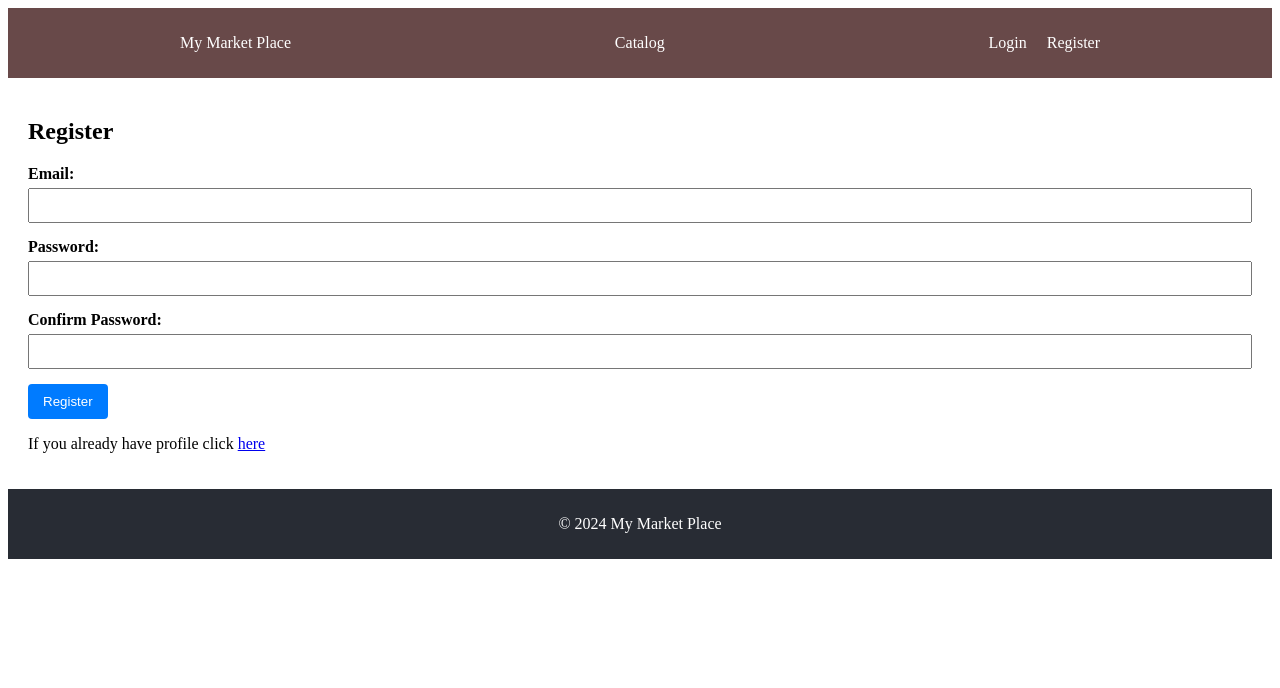
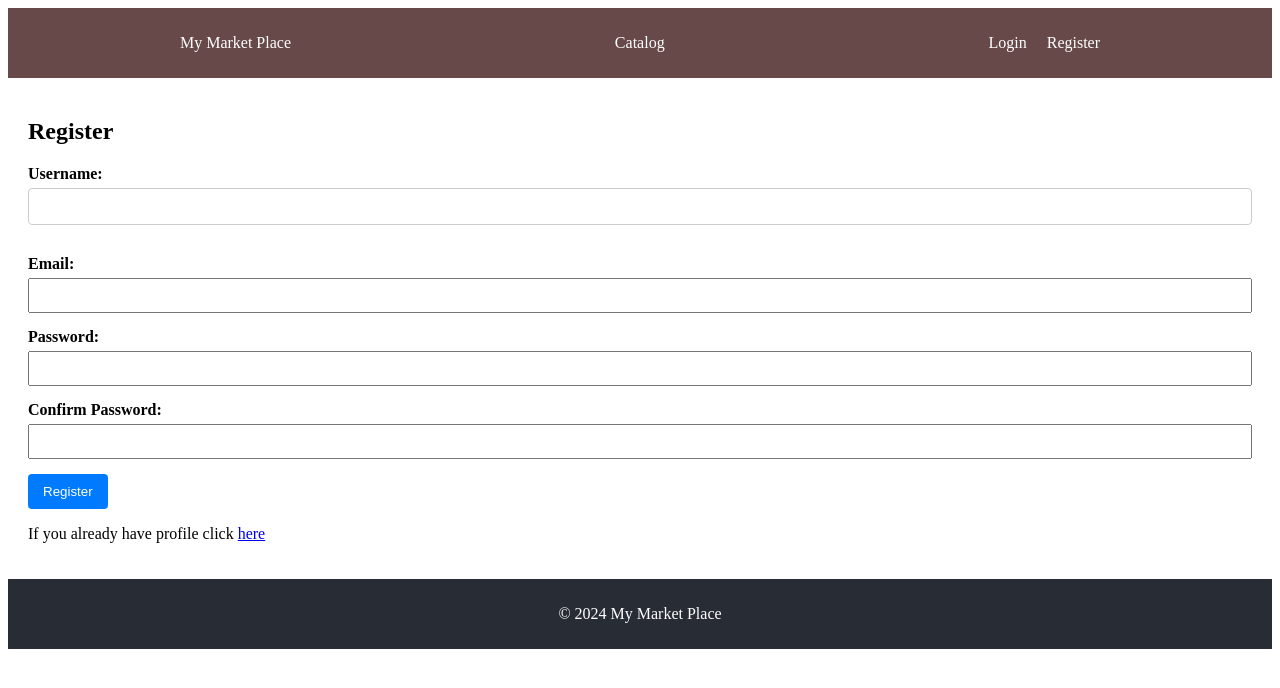
Before and after one commit to baito6u/my-market-place, a React (Vite) app in the folder client/: page /register in a window 1280 px wide. Shown: the top 688 px of the page. Built offline with nearby package versions, Linux system fonts and the light colour scheme.

Commit message:
add username field

```diff
--- a/client/src/components/register/RegisterPage.jsx
+++ b/client/src/components/register/RegisterPage.jsx
@@ -4,6 +4,7 @@ import AuthContext from "../../contexts/authContext";
 import useForm from "../../hooks/useForm";
 
 const RegisterFormKeys = {
+  Username: "username",
   Email: "email",
   Password: "password",
   Repass: "repass"
@@ -13,6 +14,7 @@ function RegisterPage() {
   const { registerSubmitHandler } = useContext(AuthContext);
   const {values, onChange, onSubmit} = useForm(registerSubmitHandler, {
     [RegisterFormKeys.Email]: "",
+    [RegisterFormKeys.Username]: "",
     [RegisterFormKeys.Password]: "",
     [RegisterFormKeys.Repass]: "",
   });
@@ -21,6 +23,10 @@ function RegisterPage() {
     <div className={styles.register}>
       <h2>Register</h2>
       <form id="register" onSubmit={onSubmit}>
+        <div className={styles.formGroup}>
+          <label htmlFor="username">Username:</label>
+          <input type="text" id="username" name="username" onChange={onChange} value={values[RegisterFormKeys.Username]}/>
+        </div>
         <div className={styles.formGroup}>
           <label htmlFor="email">Email:</label>
           <input type="email" id="email" name="email" onChange={onChange} value={values[RegisterFormKeys.Email]}/>
```
